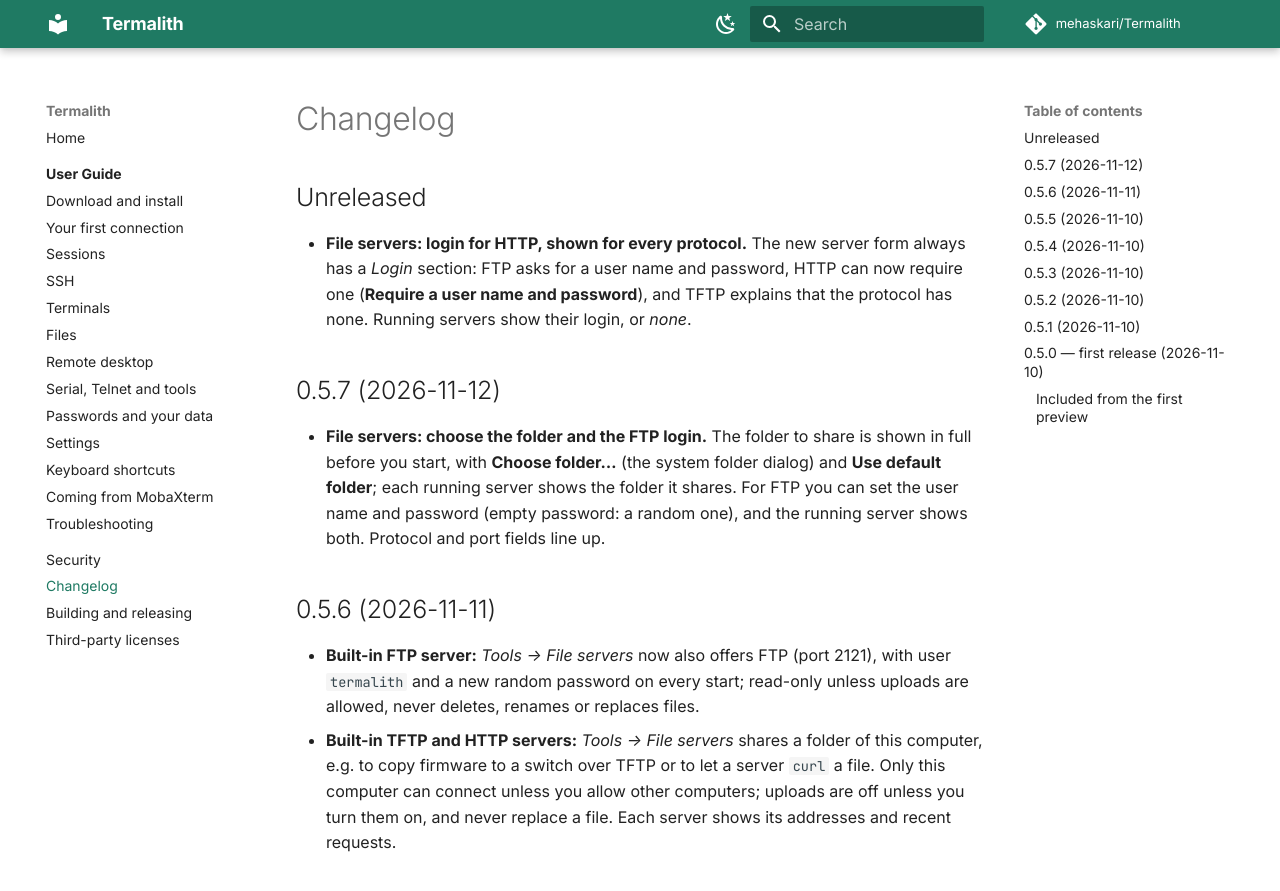
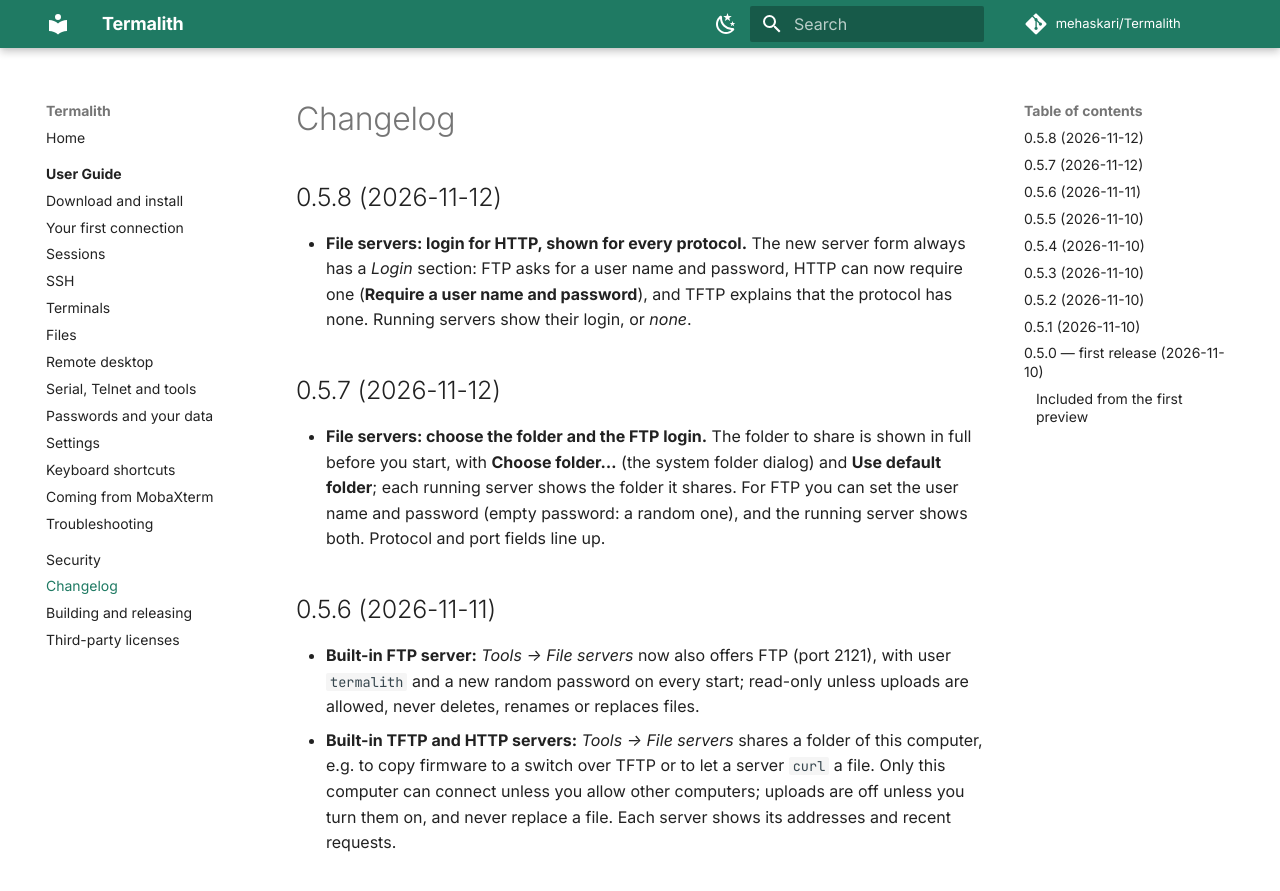
Before and after one commit to mehaskari/Termalith, an MkDocs documentation site: the page built from website/docs/changelog.md, in a window 1280 px wide and 900 px high. Shown: the top 891 px of the window. Built offline with MkDocs 1.6.1 and Material for MkDocs 9.7.7, drawn with Linux system fonts in a browser that asks for light colours; comment, search, counter and statistics services are not loaded.

Commit message:
Release 0.5.8
Co-Authored-By: Claude Opus 5.5 <noreply@anthropic.com>

```diff
--- a/Cargo.toml
+++ b/Cargo.toml
@@ -3,7 +3,7 @@ resolver = "3"
 members = ["crates/terminal-pty", "crates/protocol-ssh", "crates/credential-store", "crates/app-core", "crates/test-sshd", "crates/serial-console", "crates/network-tools", "crates/remote-desktop", "crates/protocol-telnet", "crates/protocol-ftp", "crates/local-servers", "apps/desktop/src-tauri"]
 
 [workspace.package]
-version = "0.5.7"
+version = "0.5.8"
 edition = "2024"
 license = "MIT"
 publish = false
--- a/website/docs/changelog.md
+++ b/website/docs/changelog.md
@@ -1,6 +1,6 @@
 # Changelog
 
-## Unreleased
+## 0.5.8 (2026-11-12)
 
 - **File servers: login for HTTP, shown for every protocol.** The new
   server form always has a *Login* section: FTP asks for a user name and
--- a/website/overrides/home.html
+++ b/website/overrides/home.html
@@ -19,7 +19,7 @@
 <meta name="twitter:description" content="Termalith is a free, open-source remote administration app for macOS, Windows and Linux: SSH and Mosh terminals, SFTP/FTP/FTPS, RDP and VNC, tunnels, serial and Telnet consoles and network tools in one window. No account, no telemetry.">
 <meta name="twitter:image" content="https://mehaskari.github.io/Termalith/assets/og.png">
 <script type="application/ld+json">
-{"@context":"https://schema.org","@type":"SoftwareApplication","name":"Termalith","applicationCategory":"DeveloperApplication","applicationSubCategory":"Remote administration","operatingSystem":"macOS 11+, Windows 10/11, Linux","softwareVersion":"0.5.7","license":"https://opensource.org/licenses/MIT","isAccessibleForFree":true,"offers":{"@type":"Offer","price":"0","priceCurrency":"USD"},"url":"https://mehaskari.github.io/Termalith/","downloadUrl":"https://github.com/mehaskari/Termalith/releases/latest","codeRepository":"https://github.com/mehaskari/Termalith","description":"Termalith is a free, open-source remote administration app for macOS, Windows and Linux: SSH and Mosh terminals, SFTP/FTP/FTPS, RDP and VNC, tunnels, serial and Telnet consoles and network tools in one window. No account, no telemetry."}
+{"@context":"https://schema.org","@type":"SoftwareApplication","name":"Termalith","applicationCategory":"DeveloperApplication","applicationSubCategory":"Remote administration","operatingSystem":"macOS 11+, Windows 10/11, Linux","softwareVersion":"0.5.8","license":"https://opensource.org/licenses/MIT","isAccessibleForFree":true,"offers":{"@type":"Offer","price":"0","priceCurrency":"USD"},"url":"https://mehaskari.github.io/Termalith/","downloadUrl":"https://github.com/mehaskari/Termalith/releases/latest","codeRepository":"https://github.com/mehaskari/Termalith","description":"Termalith is a free, open-source remote administration app for macOS, Windows and Linux: SSH and Mosh terminals, SFTP/FTP/FTPS, RDP and VNC, tunnels, serial and Telnet consoles and network tools in one window. No account, no telemetry."}
 </script>
 <script type="application/ld+json">
 {"@context":"https://schema.org","@type":"FAQPage","mainEntity":[
@@ -493,7 +493,7 @@
 
         <div class="install-pill">
           <span class="prompt">↓</span>
-          <span class="cmd">Termalith 0.5.7 — free, MIT licensed</span>
+          <span class="cmd">Termalith 0.5.8 — free, MIT licensed</span>
           <a class="copy-btn" href="#install">download</a>
         </div>
 
```
Also changed, not shown: 3 other files.
